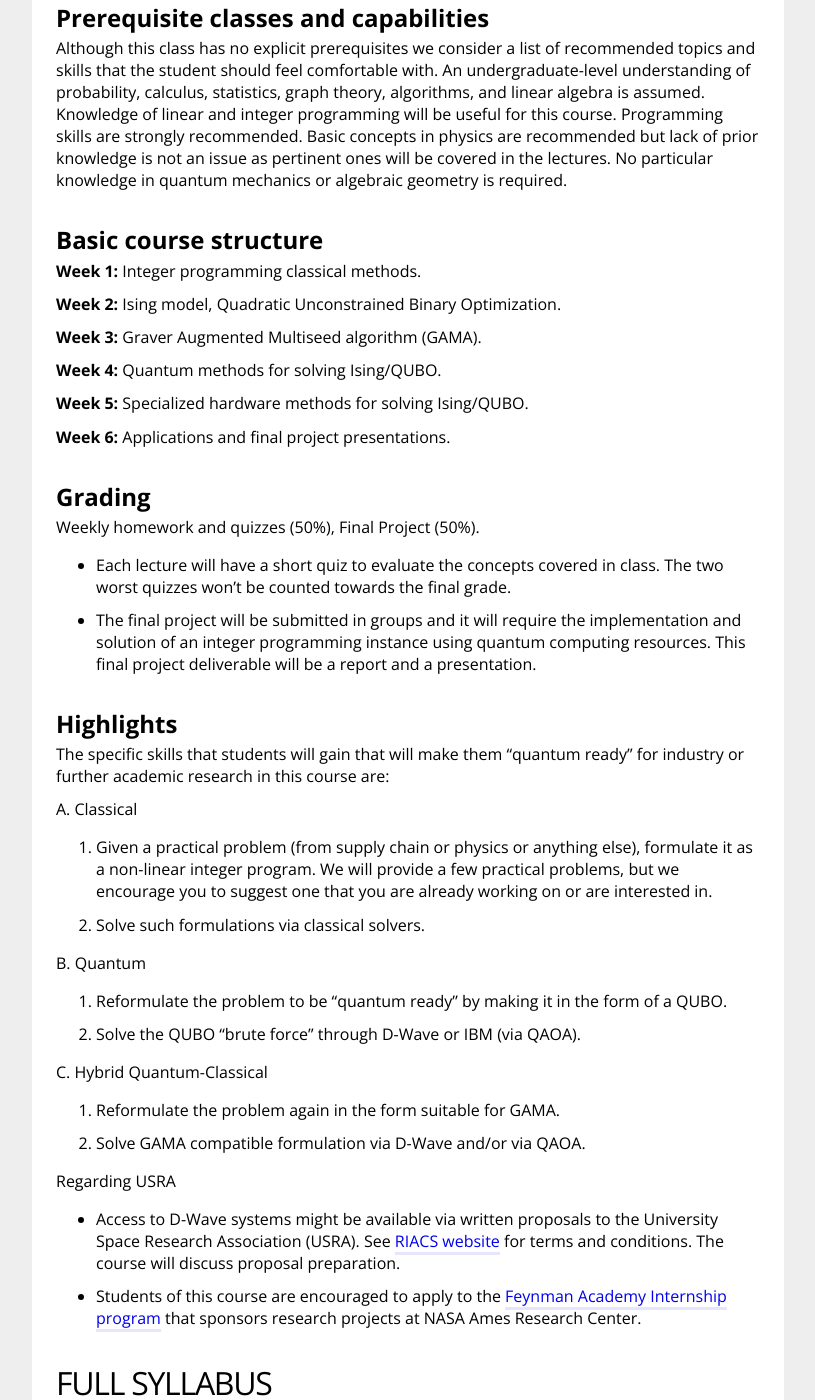
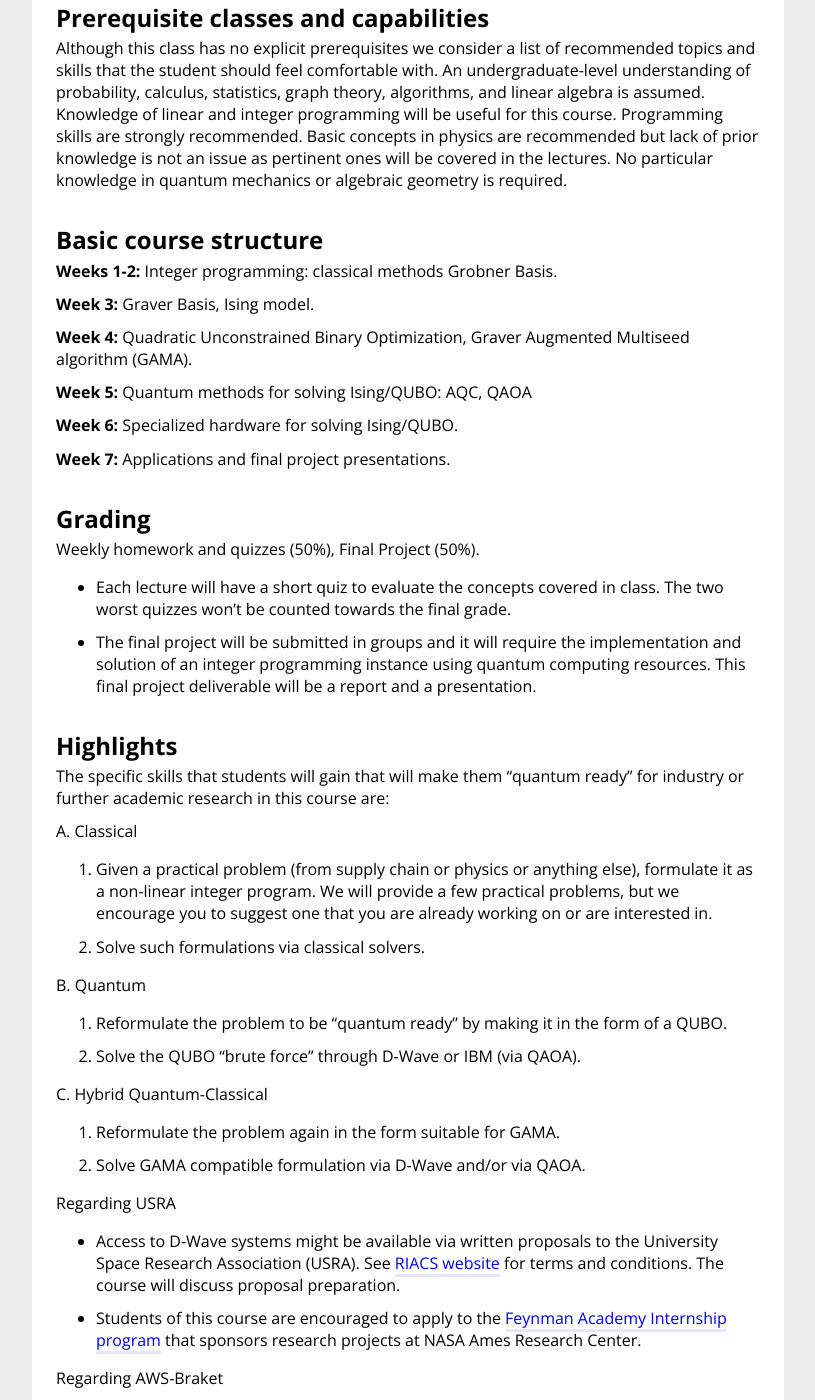
Before and after one commit to bernalde/QuIP, a Jekyll site: the page built from index.md, in a window 1280 px wide and 1400 px high, scrolled down 973 px. Shown: the whole window, without its empty margins (232-1047 px from the left). Built offline with Jekyll 4.4.1, drawn with Linux system fonts in a browser that asks for light colours; some of the changed text lies outside the part shown.

Commit message:
Update index.md

```diff
--- a/index.md
+++ b/index.md
@@ -43,17 +43,17 @@ No particular knowledge in quantum mechanics or algebraic geometry is required.
 
 ## Basic course structure
 
-**Week 1:** Integer programming classical methods.
+**Weeks 1-2:** Integer programming: classical methods Grobner Basis.
 
-**Week 2:** Ising model, Quadratic Unconstrained Binary Optimization.
+**Week 3:** Graver Basis, Ising model.
 
-**Week 3:** Graver Augmented Multiseed algorithm (GAMA).
+**Week 4:** Quadratic Unconstrained Binary Optimization, Graver Augmented Multiseed algorithm (GAMA).
 
-**Week 4:** Quantum methods for solving Ising/QUBO.
+**Week 5:** Quantum methods for solving Ising/QUBO: AQC, QAOA
 
-**Week 5:** Specialized hardware methods for solving Ising/QUBO.
+**Week 6:** Specialized hardware for solving Ising/QUBO.
 
-**Week 6:** Applications and final project presentations.
+**Week 7:** Applications and final project presentations.
 
 
 ## Grading
@@ -80,6 +80,9 @@ Regarding USRA
 - Access to D-Wave systems might be available via written proposals to the University Space Research Association (USRA). See [RIACS website](https://riacs.usra.edu/quantum/rfp) for terms and conditions. The course will discuss proposal preparation.
 - Students of this course are encouraged to apply to the [Feynman Academy Internship program](https://riacs.usra.edu/quantum/qacademy) that sponsors research projects at NASA Ames Research Center.
 
+Regarding AWS-Braket
+- Access to D-Wave, ionQ and Rigetti is also made possible through AWS Braket.
+
 
 # Full Syllabus
 The complete syllabus can be downloaded <a href="syllabus_tex/QuIP_Syllabus.pdf" download>here</a>
```
